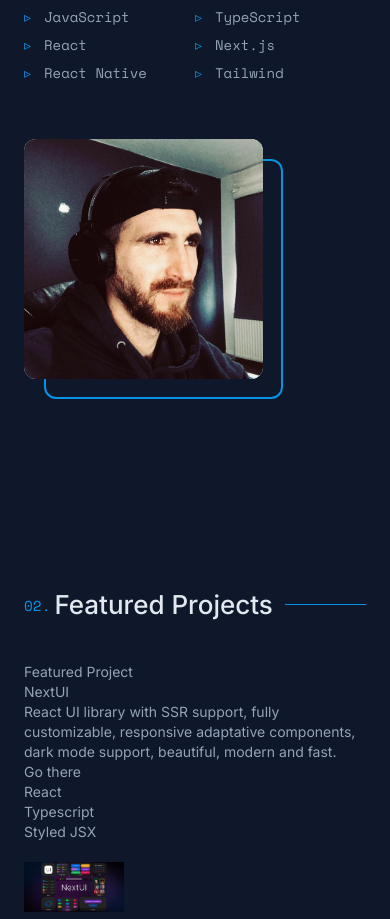
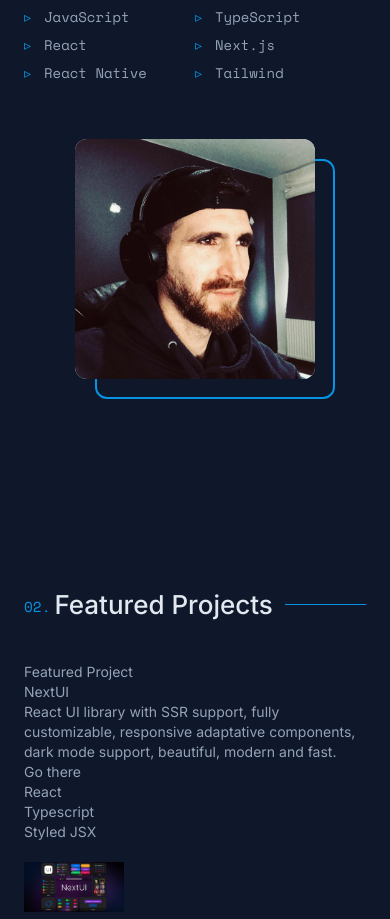
Before and after one commit to albertorg/portfolio-v2, a Next.js app: page / in a window 390 px wide. Shown: the part 1360-2279 px from the top of the page. Built offline with nearby package versions, Linux system fonts and the light colour scheme.

Commit message:
center avatar

```diff
--- a/src/components/About/About.tsx
+++ b/src/components/About/About.tsx
@@ -35,7 +35,7 @@
           </ul>
         </div>
 
-        <div className="relative max-w-[300px] mt-12 mr-auto mb-0 w-[70%] md:m-0 md:max-w-[300px]">
+        <div className="relative max-w-[300px] mt-12 mx-auto mb-0 w-[70%] md:m-0 md:max-w-[300px] sm:mr-auto">
           <div className="block relative w-full rounded-xl before:block before:absolute before:w-full before:h-full before:rounded-xl
             before:top-0  before:left-0 before:bg-white before:[mix-blend-mode:screen] after:block
             after:absolute after:w-full after:h-full after:rounded-xl after:top-5  after:left-5 after:border-2
--- a/src/components/NumberedHeading/NumberedHeading.tsx
+++ b/src/components/NumberedHeading/NumberedHeading.tsx
@@ -8,7 +8,7 @@
     return (
         <h2 className='flex items-center relative mt-2 mr-0 mb-10 w-full font-medium text-dynamicH2 text-white whitespace-nowrap
         before:relative before:bottom-0 before:[counter-increment:section] before:content-["0"_counter(section)_"."]
-        before:text-primary before:font-space before:text-dynamicSection before:mr-1 before:mb-[-4px] md:before:mr-4
+        before:text-primary before:font-space before:text-dynamicSection before:mr-1 before:mb-[-5px] md:before:mr-4
         after:block after:relative after:top-0 after:w-full after:h-[1px] after:ml-3 after:bg-primary sm:after:ml-5
         sm:after:w-[200px] md:after:w-[300px]'
         >
```
